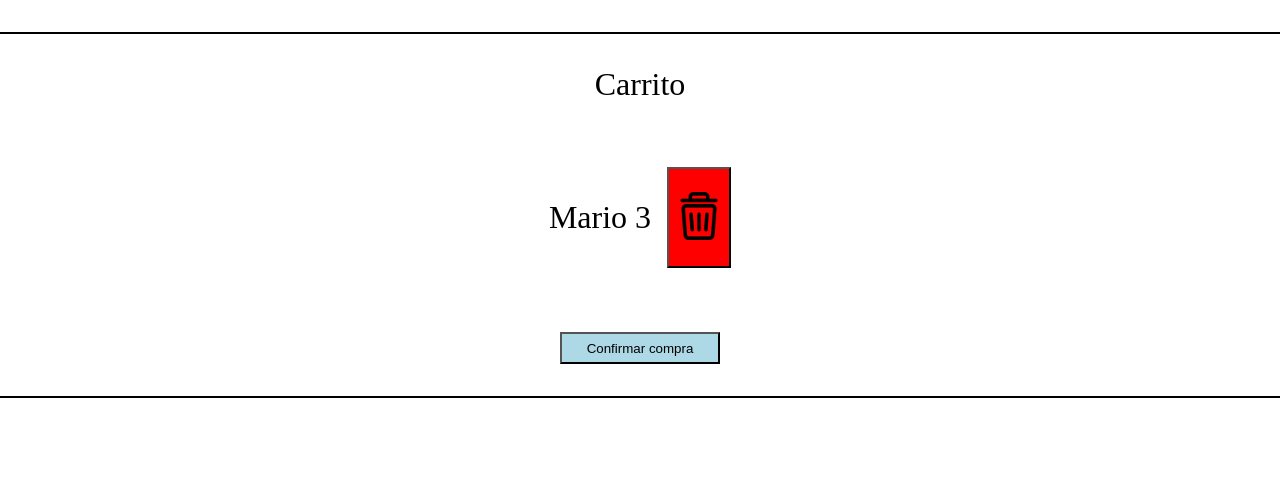
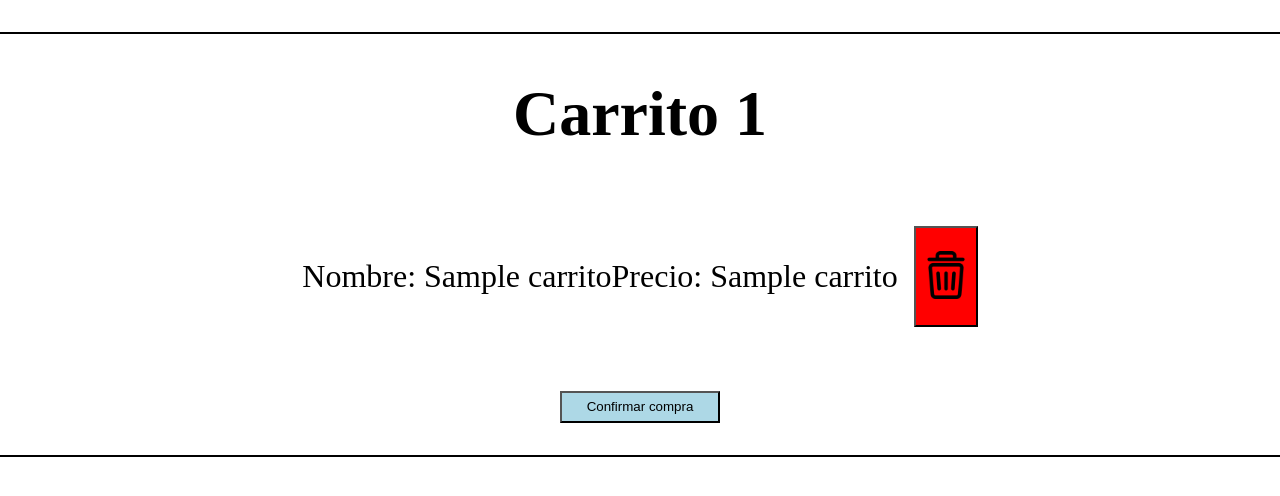
Before and after one commit to katip69/WebEsi, a Flask app: template templates/carritoDeCompras.html in a window 1280 px wide; the page is wider, and only the part inside the window is pictured. Shown: the part 80-576 px from the top of that part. Run offline with Flask 3, Linux system fonts and the light colour scheme; the template is opened without the code that fills it: most values are stand-ins (such as "Sample title", 1, 10 or a date in 2020); some libraries are stand-ins or nearby versions.

Commit message:
Carrito
listado de productos agregados en el carrito

```diff
--- a/index.py
+++ b/index.py
@@ -75,8 +75,15 @@
 
 @app.route("/carrito")
 def carrito():
-    return render_template('carritoDeCompras.html')
-
+    try:
+        cursor = conexion.connection.cursor()
+        cursor.execute("SELECT * FROM carrito")
+        carrito = cursor.fetchall()
+        cursor.close()
+        return render_template('carritoDeCompras.html', carritos=carrito)
+    except Exception as ex:
+        print(ex)
+        return jsonify({"error": "Error al obtener el carrito"}), 500
 
 if __name__ == "__main__":
     app.run()
--- a/templates/carritoDeCompras.html
+++ b/templates/carritoDeCompras.html
@@ -14,11 +14,14 @@
             <a href="{{url_for('login')}}">Login</a>
         </nav>
         <div id="carro">
-            <p>Carrito</p>
+            {% for carrito in carritos %}
+            <h1>Carrito {{carrito[0]}}</h1>
             <div id="compra">
-                <p>Mario 3</p>
+                <p>Nombre: {{carrito[3]}}</p>
+                <p>Precio: {{carrito[4]}}</p>
                 <button id="botonCompra" style="background-color:red;"><img id="imgCompra" src="./static/images/papelera.png"></button>
             </div>
+            {% endfor %}
             <button id="confirmar">Confirmar compra</button>
         </div>
     </body>
```
Also changed, not shown: tienda.sql (+12 -7 lines).
